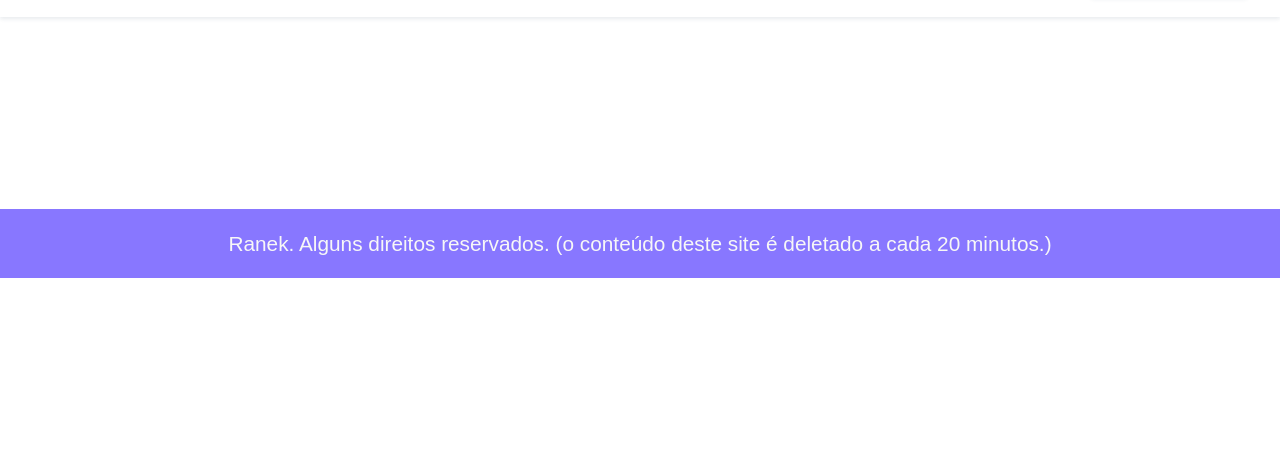
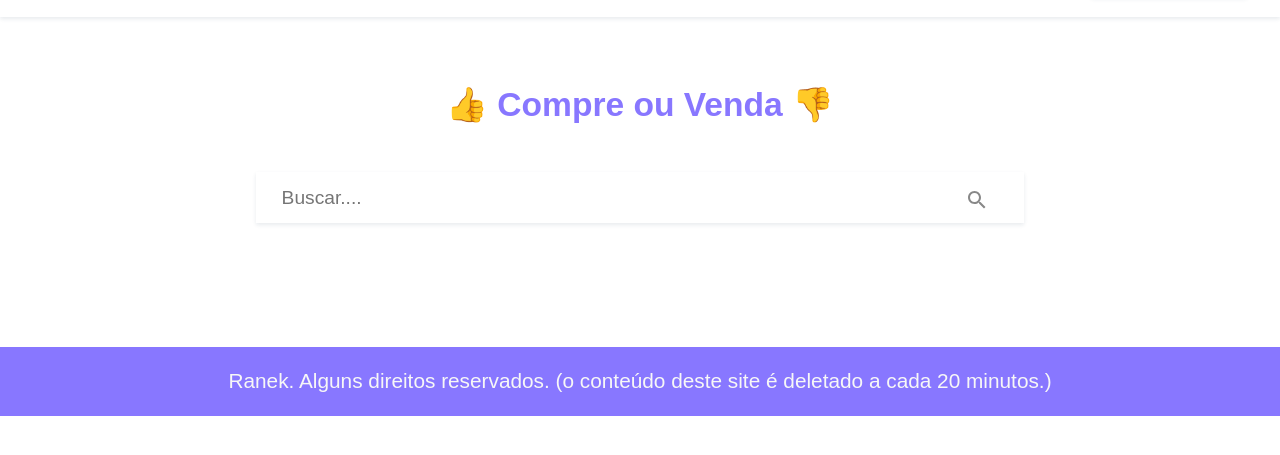
Before and after one commit to RafaelSilvaScrippter/Ranek, a website with bundled scripts: page index.html in a window 1280 px wide. Shown: the part 63-518 px from the top of the page. Built offline with nearby package versions, Linux system fonts and the light colour scheme; no server answers.

Commit message:
Input de pesquisa criado

```diff
--- a/css/login.css
+++ b/css/login.css
@@ -40,7 +40,7 @@ button {
 form .btn-login {
   border: none;
   cursor: pointer;
-  width: 20vw;
+  width: 22vw;
   place-self: center;
 }
 
--- a/css/produtos.css
+++ b/css/produtos.css
@@ -46,3 +46,36 @@
     grid-template-columns: repeat(1, 1fr);
   }
 }
+
+.header-main {
+  grid-column: 1 / -1;
+  place-self: center;
+}
+
+.header-main form input {
+  grid-column: 1 / -1;
+  max-width: 100%;
+  width: 60vw;
+  color: #ccc;
+  font-size: 1.2rem;
+}
+.header-main form {
+  position: relative;
+}
+
+.header-main form::before {
+  content: url("../imgs/search.svg");
+  display: block;
+  width: 0.7rem;
+  height: 0.7rem;
+  position: absolute;
+  right: 3rem;
+  top: 0.975rem;
+  cursor: pointer;
+}
+
+.header-main h1 {
+  text-align: center;
+  font-size: 2.1rem;
+  color: #87f;
+}
--- a/index.html
+++ b/index.html
@@ -18,7 +18,17 @@
     </div>
   </header>
   <main class="main-produtos" data-main-produtos>
+    <div class="header-main">
 
+      <h1>
+        👍 Compre ou Venda 👎
+      </h1>
+      <form action="" class="formulario">
+
+        <input placeholder="Buscar...." type="text">
+
+      </form>
+    </div>
   </main>
   <footer>Ranek. Alguns direitos reservados. (o conteúdo deste site é deletado a cada 20 minutos.)</footer>
   <script type="module" src="./dist/script.js"></script>
```
